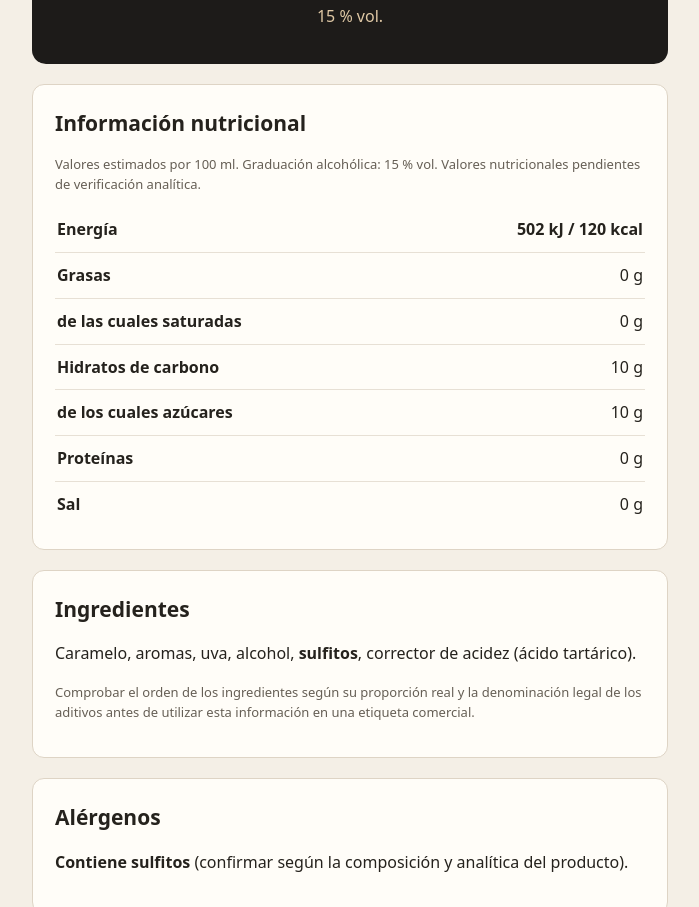
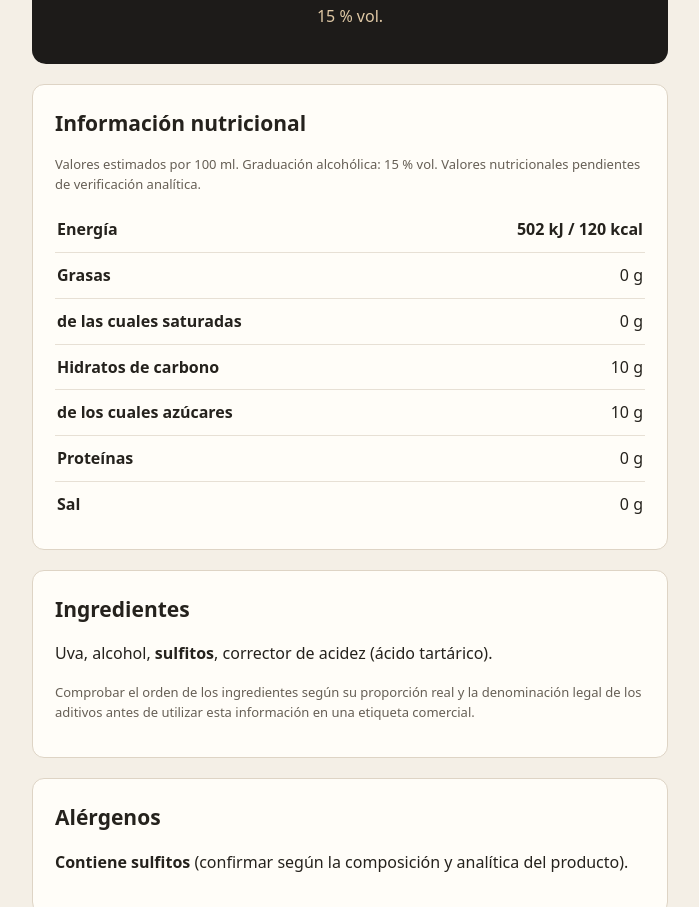
Before and after one commit to bodegamalvajio-web/etiquetas-vinos, a plain HTML site: page index.html in a window 1280 px wide. Shown: the part 193-1100 px from the top of the page, without its empty margins (290-989 px from the left). Drawn offline with Linux system fonts and the light colour scheme.

Commit message:
Eliminar caramelo y aromas también de MALABESTIA principal

```diff
--- a/index.html
+++ b/index.html
@@ -15,7 +15,7 @@
 <tr><th>Hidratos de carbono</th><td>10 g</td></tr><tr><th>de los cuales azúcares</th><td>10 g</td></tr>
 <tr><th>Proteínas</th><td>0 g</td></tr><tr><th>Sal</th><td>0 g</td></tr>
 </table></section>
-<section class="panel"><h2>Ingredientes</h2><p>Caramelo, aromas, uva, alcohol, <strong>sulfitos</strong>, corrector de acidez (ácido tartárico).</p><p class="muted">Comprobar el orden de los ingredientes según su proporción real y la denominación legal de los aditivos antes de utilizar esta información en una etiqueta comercial.</p></section>
+<section class="panel"><h2>Ingredientes</h2><p>Uva, alcohol, <strong>sulfitos</strong>, corrector de acidez (ácido tartárico).</p><p class="muted">Comprobar el orden de los ingredientes según su proporción real y la denominación legal de los aditivos antes de utilizar esta información en una etiqueta comercial.</p></section>
 <section class="panel"><h2>Alérgenos</h2><p><strong>Contiene sulfitos</strong> (confirmar según la composición y analítica del producto).</p></section>
 <footer>Bodega Malvajío · Información en español<br>Consumo responsable. Producto destinado a mayores de 18 años.</footer>
 </main></body></html>
```
